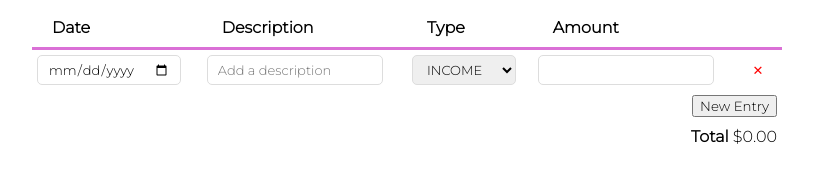
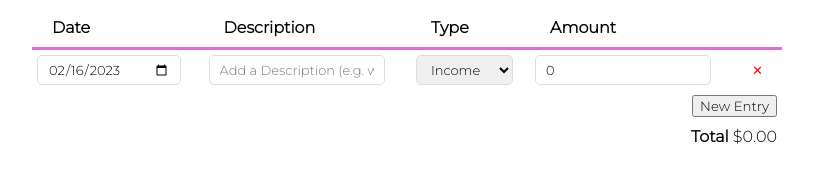
Before and after one commit to daria-z/budget-tracker, a plain HTML site: page index.html in a window 1280 px wide. Both pictures are taken after a click on the button "New Entry". Shown: the full height of the page, 233-1046 px from the left. Drawn offline with Linux system fonts and the light colour scheme.

Commit message:
add entries

```diff
--- a/index.html
+++ b/index.html
@@ -16,60 +16,9 @@
 </head>
 
 <body>
-  <div id="app">
-    <table class="budget-tracker">
-      <thead>
-        <tr>
-          <th>Date</th>
-          <th>Description</th>
-          <th>Type</th>
-          <th>Amount</th>
-          <th></th>
-        </tr>
-      </thead>
-      <tbody id="entries">
-        <tr>
-          <td>
-            <input type="date" name="" id="" class="input input-date">
-          </td>
-          <td>
-            <input type="text" name="" id="" class="input input-description"
-              placeholder="Add a description">
-          </td>
-          <td>
-            <select class="input input-type" name="" id="">
-              <option value="income">INCOME</option>
-              <option value="expanse">EXPANSE</option>
-            </select>
-          </td>
-          <td>
-            <input type="number" name="" id="" class="input input-amount">
-          </td>
-          <td>
-            <button type="button" class="delete-entry">&#10005;</button>
-          </td>
-        </tr>
-      </tbody>
-      <tbody>
-        <tr>
-          <td colspan="5" class="controls">
-            <button type="button" class="new-entry">New Entry</button>
-          </td>
-        </tr>
-      </tbody>
-      <tfoot>
-        <tr>
-          <td colspan="5" class="summary">
-            <strong>
-              Total
-            </strong>
-            <span class="total">$0.00</span>
-          </td>
-        </tr>
-      </tfoot>
-    </table>
+  <main id="app">
 
-  </div>
+  </main>
 </body>
 
 </html>
--- a/js/BudgetTracker.js
+++ b/js/BudgetTracker.js
@@ -1,5 +1,121 @@
 export default class BudgetTracker {
   constructor(querySelectorString) {
+    this.root = document.querySelector(querySelectorString);
+    this.root.innerHTML = BudgetTracker.renderTable();
 
+    this.root.querySelector(".new-entry").addEventListener("click", () => {
+      this.onNewEntryBtnClick();
+    });
+
+    this.loadLocalData();
   }
-};
+
+  static renderTable() {
+    return `
+
+    <table class="budget-tracker">
+      <thead>
+        <tr>
+          <th>Date</th>
+          <th>Description</th>
+          <th>Type</th>
+          <th>Amount</th>
+          <th></th>
+        </tr>
+      </thead>
+      <tbody class="entries">
+
+      </tbody>
+      <tbody>
+        <tr>
+          <td colspan="5" class="controls">
+            <button type="button" class="new-entry">New Entry</button>
+          </td>
+        </tr>
+      </tbody>
+      <tfoot>
+        <tr>
+          <td colspan="5" class="summary">
+            <strong>
+              Total
+            </strong>
+            <span class="total">$0.00</span>
+          </td>
+        </tr>
+      </tfoot>
+    </table>
+    `;
+  }
+
+  static renderEntry() {
+    return `
+            <tr>
+                <td>
+                    <input class="input input-date" type="date">
+                </td>
+                <td>
+                    <input class="input input-description" type="text" placeholder="Add a Description (e.g. wages, bills, etc.)">
+                </td>
+                <td>
+                    <select class="input input-type">
+                        <option value="income">Income</option>
+                        <option value="expense">Expense</option>
+                    </select>
+                </td>
+                <td>
+                    <input type="number" class="input input-amount">
+                </td>
+                <td>
+                    <button type="button" class="delete-entry">&#10005;</button>
+                </td>
+            </tr>
+        `;
+  }
+
+  loadLocalData() {
+    const entries = JSON.parse(localStorage.getItem("budget-entries") || "[]");
+
+    for (const entry of entries) {
+      this.addEntry(entry);
+    }
+
+    this.updateSummary();
+  }
+
+  updateSummary() {}
+
+  saveData() {}
+
+  addEntry(entry = {}) {
+    this.root
+      .querySelector(".entries")
+      .insertAdjacentHTML("beforeend", BudgetTracker.renderEntry());
+
+    // Select last entry (we add on previous step)
+    const row = this.root.querySelector(".entries tr:last-of-type");
+
+    row.querySelector(".input-date").value =
+      entry.date || new Date().toISOString().replace(/T.*/, "");
+    row.querySelector(".input-description").value = entry.description || "";
+    row.querySelector(".input-type").value = entry.type || "income";
+    row.querySelector(".input-amount").value = entry.value || 0;
+
+    row.querySelector(".delete-entry").addEventListener("click", (e) => {
+      this.onDeleteEntryButtonClick();
+    });
+
+    row.querySelectorAll(".input").forEach((input) => {
+      input.addEventListener("change", () => this.saveData());
+    });
+  }
+
+  getEntryRows() {}
+
+  onNewEntryBtnClick() {
+    this.addEntry();
+  }
+
+  onDeleteEntryButtonClick() {
+    console.log("this click delet last entry");
+  }
+}
```
